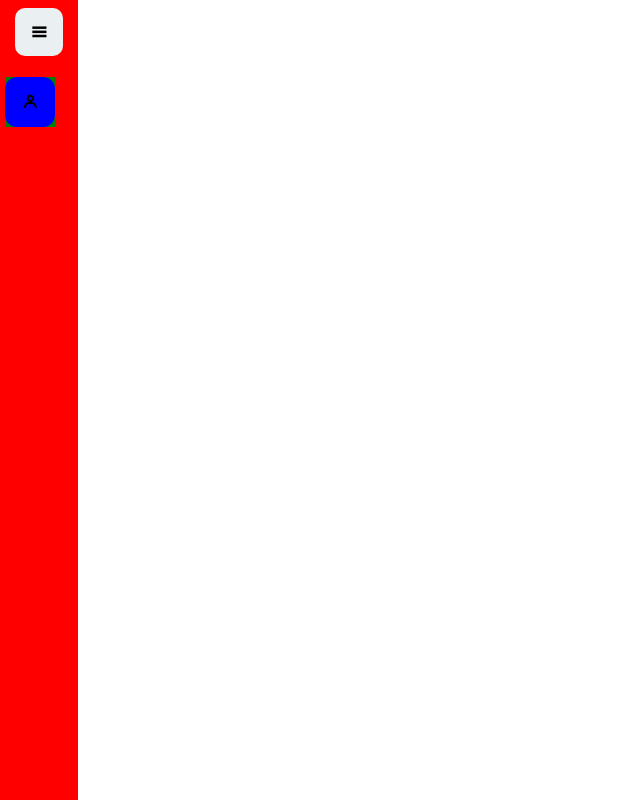
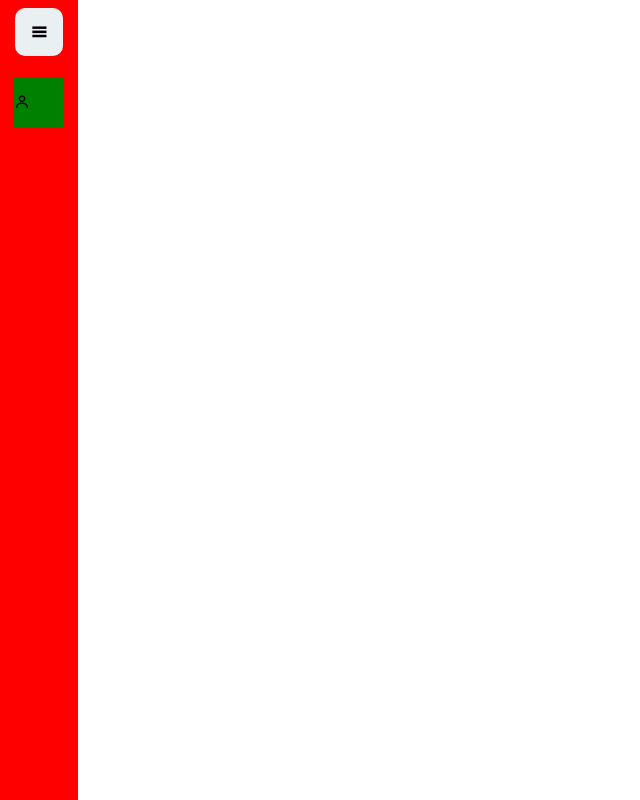
Before and after one commit to siva9495/forcollege, a React (Vite) app: page / in a window 1280 px wide. Shown: the whole page, without its empty margins (0-640 px from the left). Built offline with nearby package versions, Linux system fonts and the light colour scheme.

Commit message:
navside bar completed up to the logo working on the ul

```diff
--- a/src/DashboardPage/NavSideBar.css
+++ b/src/DashboardPage/NavSideBar.css
@@ -4,6 +4,7 @@
 .div_sidebar {
     display: flex;
     flex-direction: column;
+    align-items: center;
     height: 100vh;
     width: 78px;
     background-color: red;
@@ -100,10 +101,26 @@
     margin-top: 20px;
 }
 
+/* .div_sidebar:not(.active) ul li{
+    height: 48px;
+    width: 48px;
+    list-style: none;
+    background-color: green;
+}
+
+.div_sidebar.active ul li{
+    position: relative;
+    height: 48px;
+    width: 100%;
+    list-style: none;
+    background-color: green;
+} */
+
+
+
 .ul_nav_list li{
-    position: relative;
     height: 50px;
-    width: 100%;
+    width: 50px;
     background-color: green;
 }
 
@@ -128,7 +145,6 @@
     align-items: center;
     justify-content: center;
     border-radius: 6px;
-    margin-left: 80px;
     height: 35px;
     width: 122px;
     background-color: #fff;
@@ -152,6 +168,7 @@
     color: black;
     display: flex;
     align-items: center;
+    justify-content: center;
     text-decoration: none;
     transition: all 0.4s ease;
     border-radius: 12px;
@@ -167,11 +184,7 @@
 }
 
 .div_sidebar:not(.active) ul li a i{
-    height: 50px;
-    min-width: 50px;
-    border-radius: 12px;
-    line-height: 50px;
-    text-align: center;
-    background-color: blue;
-    font-weight: 700; /*{Increase the weight of logos in the side bar}*/
+    display: flex;
+    align-items: center;
+    justify-content: center;
 }
```
